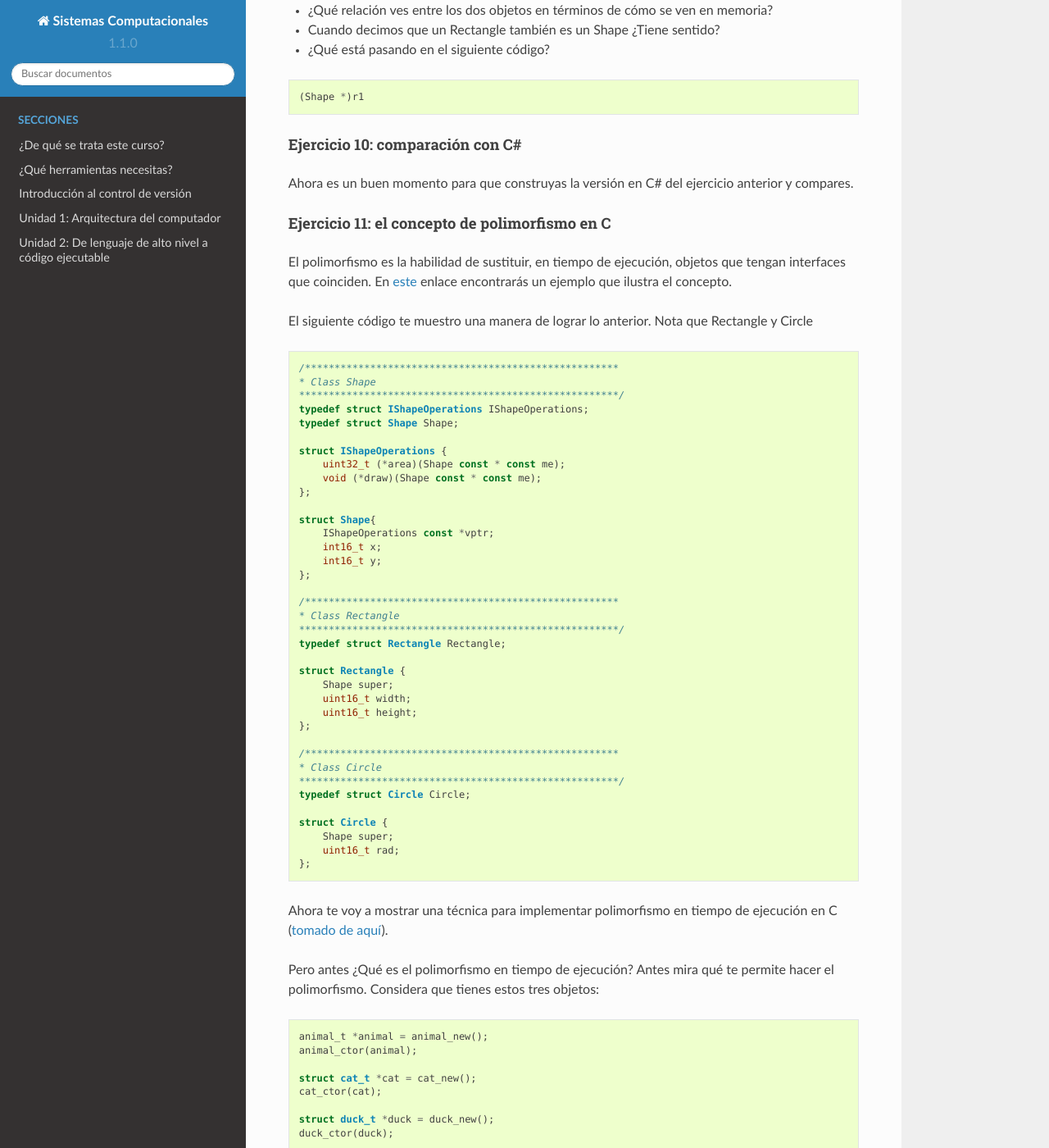
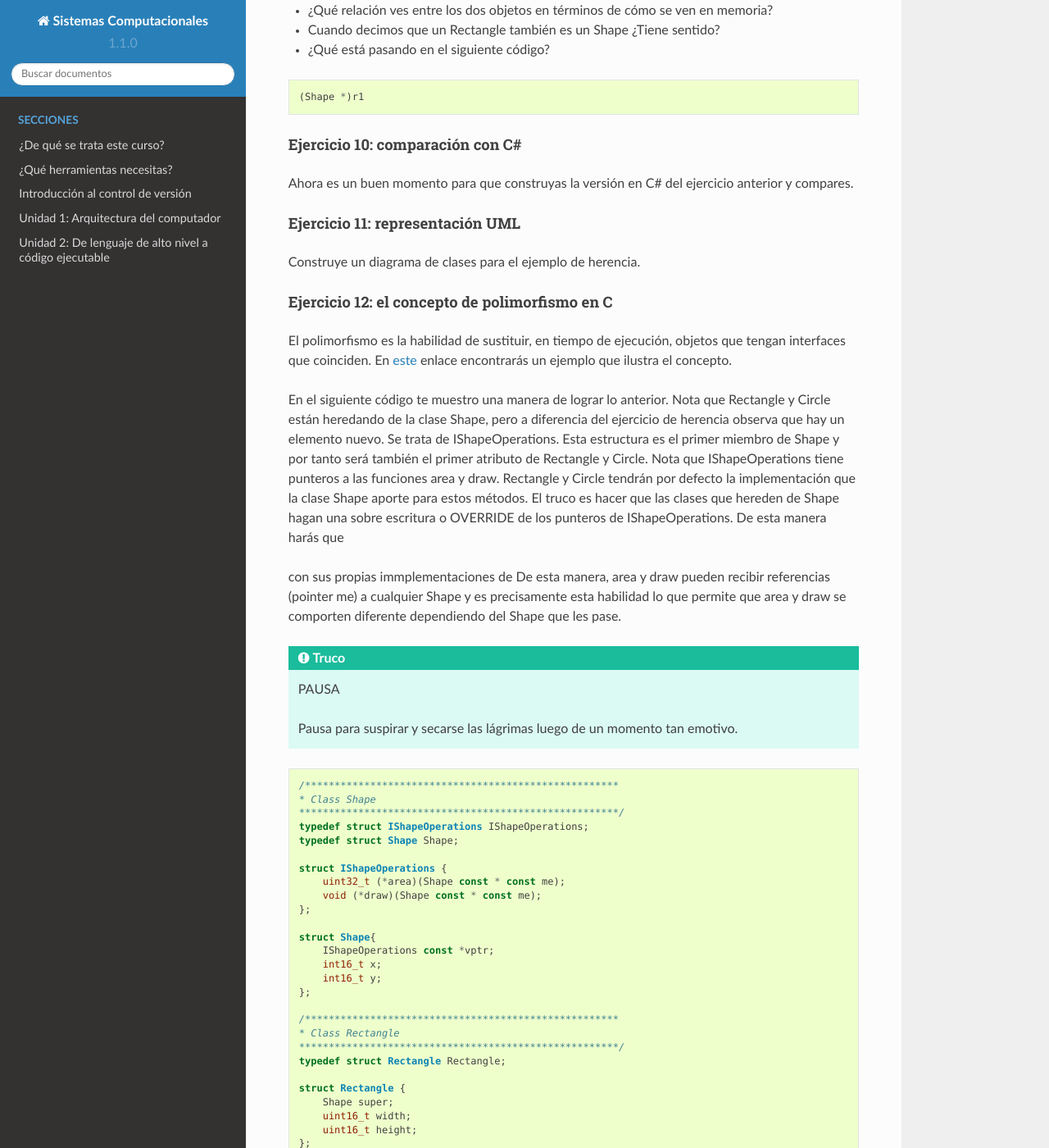
Before and after one commit to juanferfranco/SistemasComputacionales, a Sphinx documentation site: the page built from docs/_unidad3/unidad3.rst, in a window 1280 px wide and 1400 px high, scrolled down 5497 px. Shown: the whole window at 82% size. Built offline with Sphinx 7.4.7 and the Read the Docs theme 2.0.0, drawn with Linux system fonts in a browser that asks for light colours; some of the changed text lies outside the part shown.

Commit message:
Unit3 in progress

```diff
--- a/docs/_unidad3/unidad3.rst
+++ b/docs/_unidad3/unidad3.rst
@@ -154,7 +154,7 @@ Entonces, considerando el ejercicio anterior define:
 * ¿Qué es una clase?
 * ¿Qué es un objeto?
 
-Ejercicio 3: concepto de relación entre objetos
+Ejercicio 3: el concepto de relación entre objetos
 ^^^^^^^^^^^^^^^^^^^^^^^^^^^^^^^^^^^^^^^^^^^^^^^^^^^^
 
 Los objetos (colecciones de bytes) pueden estar relacionados entre
@@ -191,8 +191,8 @@ Ejercicio 5: el concepto de constructor
 Considerando lo que vienes analizando, define entonces qué es el constructor de una
 clase y para qué sirve.
 
-Ejercicio 6: relación estado-comportamiento
-^^^^^^^^^^^^^^^^^^^^^^^^^^^^^^^^^^^^^^^^^^^^^
+Ejercicio 6: la relación estado-comportamiento
+^^^^^^^^^^^^^^^^^^^^^^^^^^^^^^^^^^^^^^^^^^^^^^^^
 
 Te preguntarás, pero en un clase también hay código, entonces ¿Los objetos tienen código?
 Nop. Por lo que hemos venido discutiendo ya sabes que los objetos son solo datos.
@@ -219,7 +219,7 @@ Ejercicio 8: representación UML
 ¿Cómo sería el diagrama de clases del ejemplo de encapsulamiento?
 
 
-Ejercicio 9: el concepto de encapsulamiento en C
+Ejercicio 9: el concepto de herencia en C
 ^^^^^^^^^^^^^^^^^^^^^^^^^^^^^^^^^^^^^^^^^^^^^^^^^^
 
 La herencia es la habilidad de definir una nueva clase basada en clases existentes para reusar
@@ -228,7 +228,7 @@ algunos lenguajes de programación modernos han prescindido de él porque son m
 que lo beneficios que trae). En `este <https://github.com/juanferfranco/OOP-in-C/blob/main/inheritance/main.c>`__
 enlace encontrarás un ejemplo que ilustra el concepto.
 
-El siguiente código te muestro cómo la clase Rectangle hereda de la clase Shape.
+En el siguiente código te muestro cómo la clase Rectangle hereda de la clase Shape.
 
 .. code-block:: c
 
@@ -271,14 +271,35 @@ Ejercicio 10: comparación con C#
 Ahora es un buen momento para que construyas la versión en C# del ejercicio anterior
 y compares.
 
-Ejercicio 11: el concepto de polimorfismo en C
+Ejercicio 11: representación UML
+^^^^^^^^^^^^^^^^^^^^^^^^^^^^^^^^^
+
+Construye un diagrama de clases para el ejemplo de herencia.
+
+
+Ejercicio 12: el concepto de polimorfismo en C
 ^^^^^^^^^^^^^^^^^^^^^^^^^^^^^^^^^^^^^^^^^^^^^^^^^^^
 
 El polimorfismo es la habilidad de sustituir, en tiempo de ejecución, objetos que tengan interfaces que coinciden.
 En `este <https://github.com/juanferfranco/OOP-in-C/blob/main/polymorphism/main.c>`__
 enlace encontrarás un ejemplo que ilustra el concepto.
 
-El siguiente código te muestro una manera de lograr lo anterior. Nota que Rectangle y Circle
+En el siguiente código te muestro una manera de lograr lo anterior. Nota que Rectangle y Circle están
+heredando de la clase Shape, pero a diferencia del ejercicio de herencia observa que hay un elemento nuevo.
+Se trata de IShapeOperations. Esta estructura es el primer miembro de Shape y por tanto será también
+el primer atributo de Rectangle y Circle. Nota que IShapeOperations tiene punteros a las funciones
+area y draw. Rectangle y Circle tendrán por defecto la implementación que la clase Shape aporte
+para estos métodos. El truco es hacer que las clases que hereden de Shape hagan una sobre escritura o
+OVERRIDE de los punteros de IShapeOperations. De esta manera harás que
+
+con sus propias immplementaciones de
+De esta manera, area y draw pueden recibir
+referencias (pointer me) a cualquier Shape y es precisamente esta habilidad lo que permite
+que area y draw se comporten diferente dependiendo del Shape que les pase.
+
+.. tip:: PAUSA
+
+    Pausa para suspirar y secarse las lágrimas luego de un momento tan emotivo.
 
 
 .. code-block:: c
```
